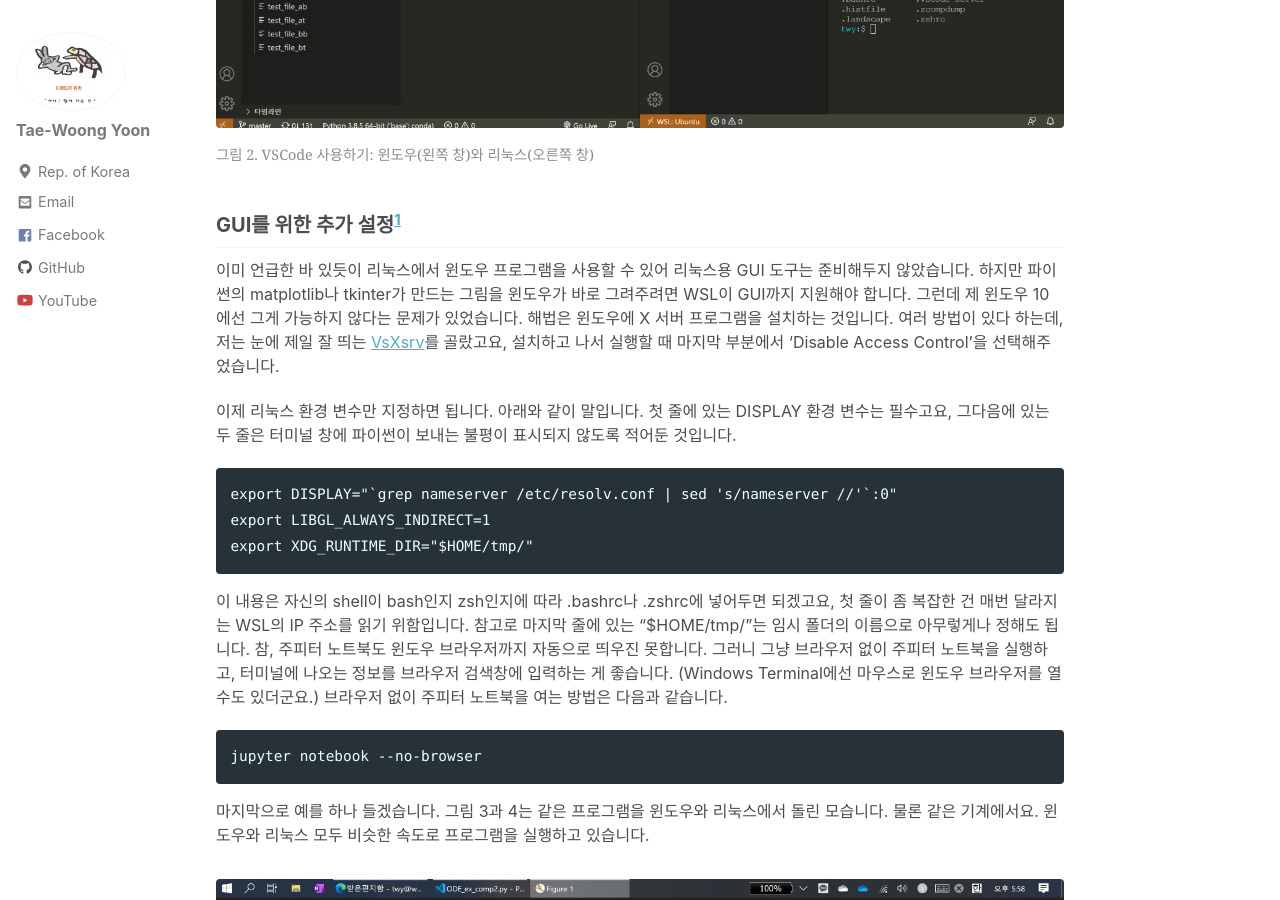
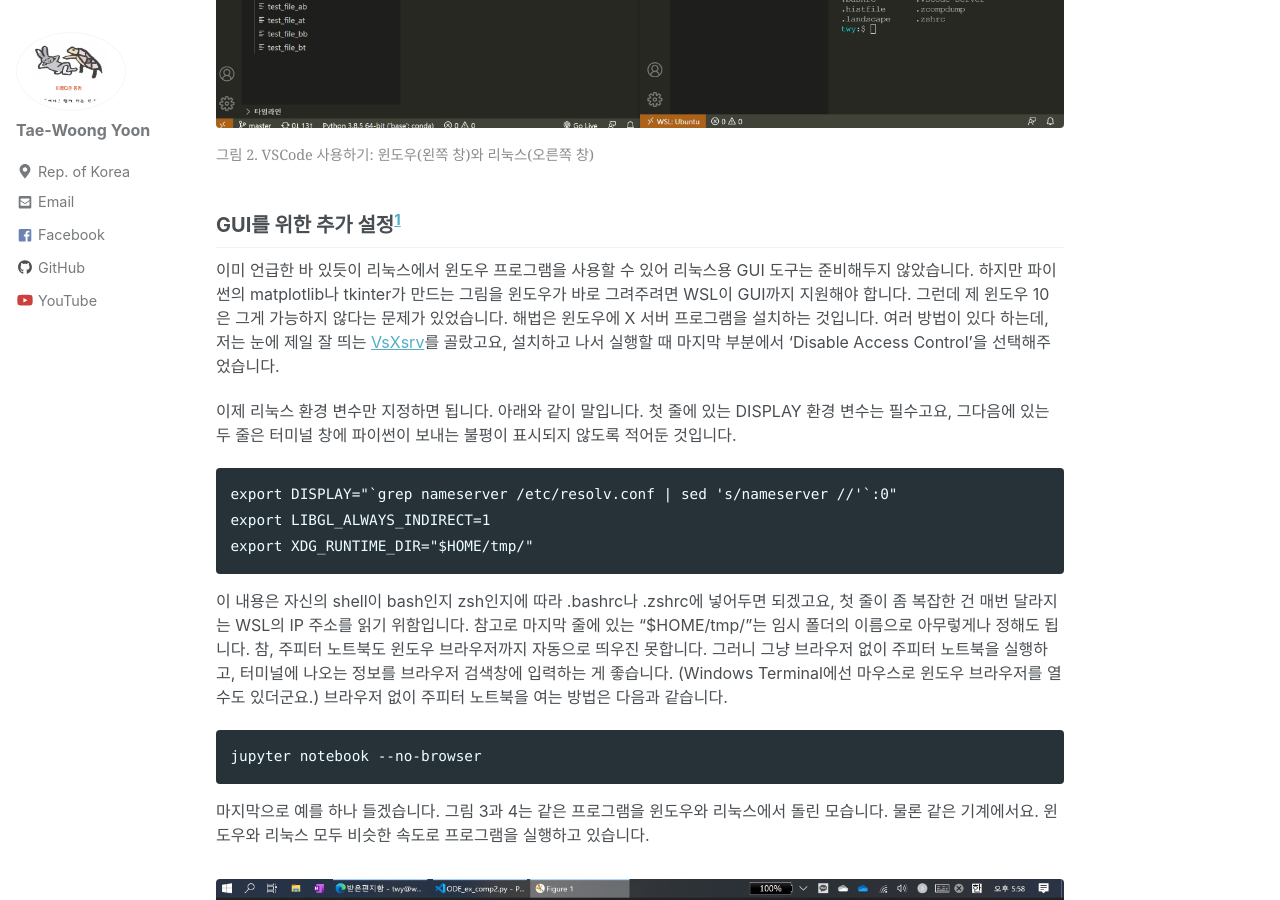
Before and after one commit to twy80/mkkim85.github.io, a Jekyll site: the page built from _posts/2021-10-08-wsl.md, in a window 1280 px wide and 900 px high, scrolled down 2884 px. Built offline with Jekyll 4.4.1, drawn with Linux system fonts in a browser that asks for light colours; nearby versions of some CDN libraries; some of the changed text lies outside the part shown.

Commit message:
Update 2021-10-08-wsl.md

```diff
--- a/_posts/2021-10-08-wsl.md
+++ b/_posts/2021-10-08-wsl.md
@@ -67,7 +67,7 @@
 
 ## GUI를 위한 추가 설정<sup>[1](#footnote_1)</sup>
 
-이미 언급한 바 있듯이 리눅스에서 윈도우 프로그램을 사용할 수 있어 리눅스용 GUI 도구는 준비해두지 않았습니다. 하지만 파이썬의 matplotlib나 tkinter가 만드는 그림을 윈도우가 바로 그려주려면 WSL이 GUI까지 지원해야 합니다. 그런데 제 윈도우 10에선 그게 가능하지 않다는 문제가 있었습니다. 해법은 윈도우에 X 서버 프로그램을 설치하는 것입니다. 여러 방법이 있다 하는데, 저는 눈에 제일 잘 띄는 [VsXsrv](https://sourceforge.net/projects/vcxsrv/)를 골랐고요, 설치하고 나서 실행할 때 마지막 부분에서 'Disable Access Control'을 선택해주었습니다.
+이미 언급한 바 있듯이 리눅스에서 윈도우 프로그램을 사용할 수 있어 리눅스용 GUI 도구는 준비해두지 않았습니다. 하지만 파이썬의 matplotlib나 tkinter가 만드는 그림을 윈도우가 바로 그려주려면 WSL이 GUI까지 지원해야 합니다. 그런데 제 윈도우 10은 그게 가능하지 않다는 문제가 있었습니다. 해법은 윈도우에 X 서버 프로그램을 설치하는 것입니다. 여러 방법이 있다 하는데, 저는 눈에 제일 잘 띄는 [VsXsrv](https://sourceforge.net/projects/vcxsrv/)를 골랐고요, 설치하고 나서 실행할 때 마지막 부분에서 'Disable Access Control'을 선택해주었습니다.
 
 이제 리눅스 환경 변수만 지정하면 됩니다. 아래와 같이 말입니다. 첫 줄에 있는 DISPLAY 환경 변수는 필수고요, 그다음에 있는 두 줄은 터미널 창에 파이썬이 보내는 불평이 표시되지 않도록 적어둔 것입니다.
 
@@ -97,4 +97,4 @@
 
 제대로 된 리눅스를 윈도우에서 이렇듯 가볍게 사용해보는 건 정말 멋진 경험이었습니다.
 
-<sup>[1](#footnote_1)</sup> <a name="footnote_1"></a>GUI를 위한 추가 설정은 윈도우 10에만 해당합니다. 윈도우 11에선 WSL가 GUI를 지원하기 때문입니다. 요컨대 윈도우 11에선 여기 나온 바와 같은 미세 조정이 필요 없습니다. (추가 프로그램 설치나 DISPLAY 환경 변수 설정 없이) 그냥 됩니다.
+<sup>[1](#footnote_1)</sup> <a name="footnote_1"></a>GUI를 위한 추가 설정은 윈도우 10에만 해당합니다. 윈도우 11은 WSL이 GUI를 지원하기 때문입니다. 요컨대 윈도우 11에선 여기 나온 바와 같은 미세 조정이 필요 없습니다. (추가 프로그램 설치나 DISPLAY 환경 변수 설정 없이) 그냥 됩니다.
```
